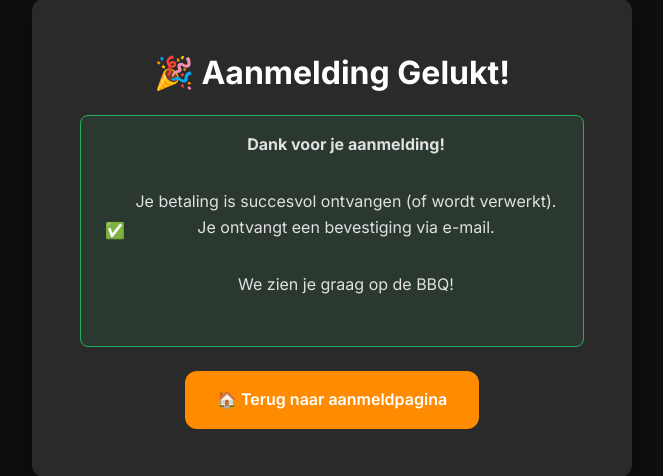
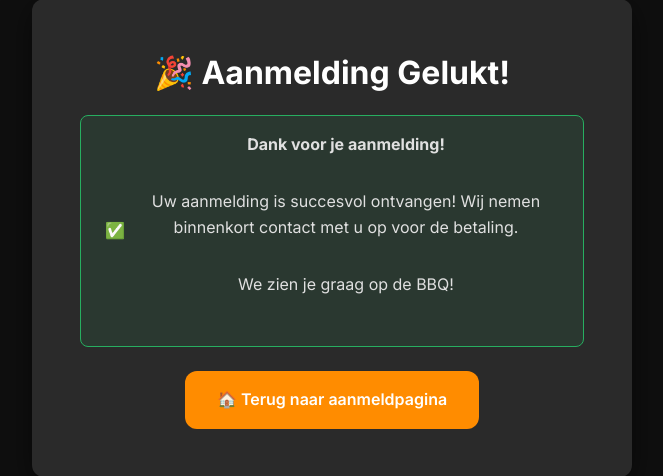
Before and after one commit to kay-arne/BBQ-App, a Flask app: page /success in a window 1280 px wide. Shown: the part 162-638 px from the top of the page, without its empty margins (308-971 px from the left). Run offline with Flask 3, Linux system fonts and the light colour scheme; data comes from the database, SQL or seed files in the repository; some libraries are stand-ins or nearby versions.

Commit message:
Make success page message configurable by admin
🎯 Dynamic Success Message:
- Replaced static success page message with configurable text
- Success page now displays admin-configured no_payment_message
- Maintains fallback to default message if not configured

✨ User Experience:
- Success page content is now consistent with admin settings
- Customizable message for different payment scenarios
- Professional, personalized user experience

🔧 Technical Implementation:
- Uses get_config_value('no_payment_message') in success.html template
- Fallback to default message for backward compatibility
- Integrates with existing payment configuration system

📝 Content Management:
- Admin can customize success message via Payment tab
- Message adapts to different payment methods
- Consistent messaging across registration flow

```diff
--- a/templates/success.html
+++ b/templates/success.html
@@ -43,7 +43,7 @@
                 <span>✅</span>
                 <div>
                     <p><strong>Dank voor je aanmelding!</strong></p>
-                    <p>Je betaling is succesvol ontvangen (of wordt verwerkt). Je ontvangt een bevestiging via e-mail.</p>
+                    <p>{{ get_config_value('no_payment_message', 'Uw aanmelding is succesvol ontvangen! Wij nemen binnenkort contact met u op voor de betaling.') }}</p>
                     <p>We zien je graag op de BBQ!</p>
                 </div>
             </div>
```
